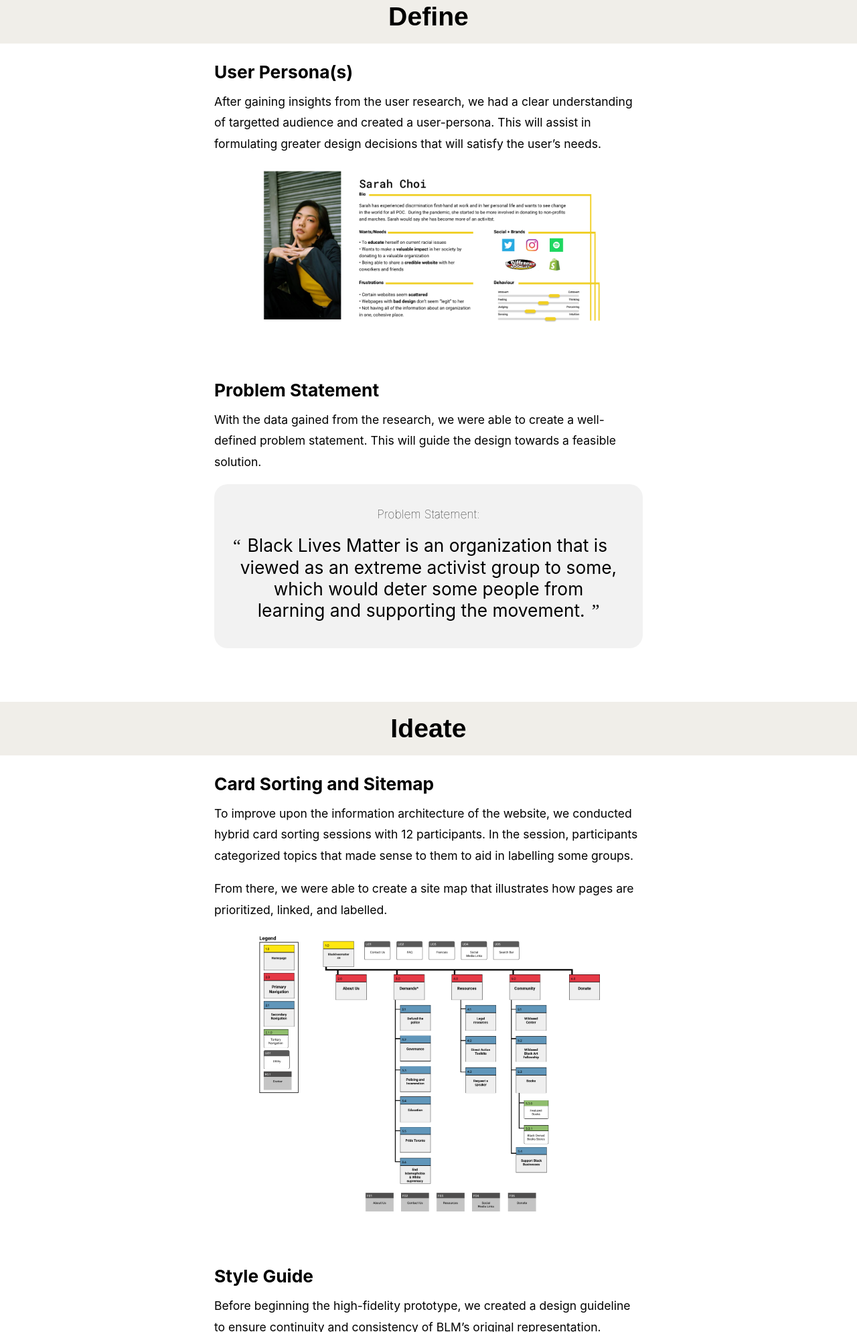
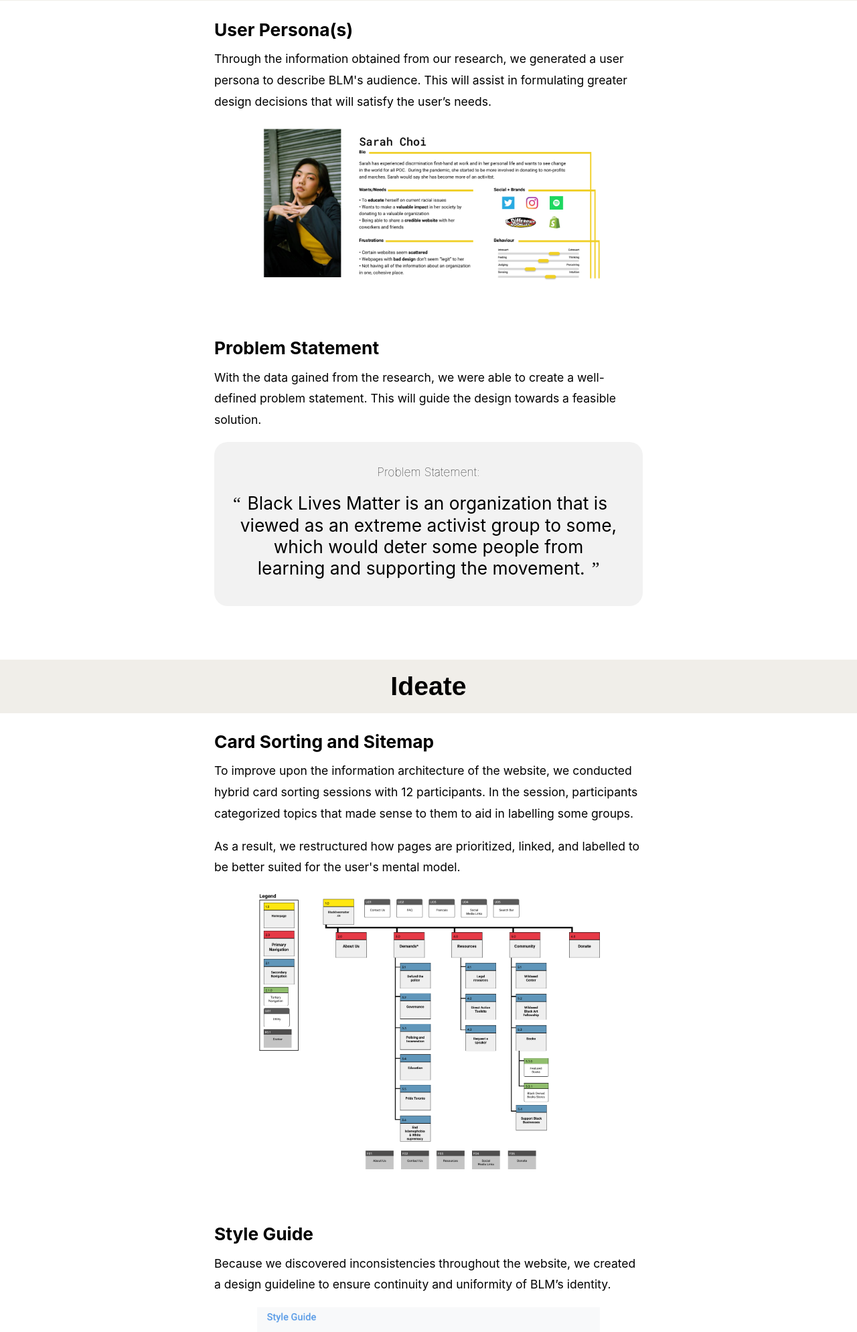
Before and after one commit to lisahuele/Portfolio, a plain HTML site: page blm.html in a window 1280 px wide. Shown: the part 4388-6377 px from the top of the page at 67% size. Drawn offline with nearby package versions, Linux system fonts and the light colour scheme.

Commit message:
Updated blm

```diff
--- a/blm.html
+++ b/blm.html
@@ -219,7 +219,7 @@
 
   <div class="content"> <!--Heuristic Evaluation-->
     <h3>Heuristic Evaluation</h3>
-    <p>A heuristic evaluation was completed to reveal insights that can help enhance the website’s usability from early in development. Many layout problems were found such as small texts and inconsistent themes. Bigger problems arose from a usability perspective such as legibility, scattered content, and broken links.</p>
+    <p>By utilizing a heuristic evaluation, we discovered many layout problems such as small texts and inconsistent formatting. More significant issues arose from a usability perspective such as legibility, scattered content, and broken links.</p>
     <div class="imageContent">
       <a href="BLM_images/Heuristic Evaluation.png" data-lightbox="image-3" data-title="Heuristic Evaluation">
         <img src="BLM_images/Heuristic Evaluation.png" alt="Heuristic Evaluation">
@@ -236,7 +236,7 @@
 
   <div class="content"> <!--User Persona-->
     <h3>User Persona(s)</h3>
-    <p>After gaining insights from the user research, we had a clear understanding of targetted audience and created a user-persona. This will assist in formulating greater design decisions that will satisfy the user’s needs.</p>
+    <p>Through the information obtained from our research, we generated a user persona to describe BLM's audience. This will assist in formulating greater design decisions that will satisfy the user’s needs.</p>
 
     <div class="imageContent">
       <a href="BLM_images/UserPersona.png" data-lightbox="image-4" data-title="User Persona">
@@ -264,7 +264,7 @@
   <div class="content"> <!--Card sorting and sitemap-->
     <h3>Card Sorting and Sitemap</h3>
     <p>To improve upon the information architecture of the website, we conducted hybrid card sorting sessions with 12 participants. In the session, participants categorized topics that made sense to them to aid in labelling some groups.</p>
-    <p>From there, we were able to create a site map that illustrates how pages are prioritized, linked, and labelled.</p>
+    <p>As a result, we restructured how pages are prioritized, linked, and labelled to be better suited for the user's mental model.</p>
 
     <div class="imageContent">
       <a href="BLM_images/Sitemap.png" data-lightbox="image-5" data-title="Sitemap">
@@ -275,7 +275,7 @@
 
   <div class="content"> <!--Style Guide-->
     <h3>Style Guide</h3>
-    <p>Before beginning the high-fidelity prototype, we created a design guideline to ensure continuity and consistency of BLM’s original representation.</p>
+    <p>Because we discovered inconsistencies throughout the website, we created a design guideline to ensure continuity and uniformity of BLM’s identity.</p>
     <div class="imageContent">
       <a href="BLM_images/Style Guide.png" data-lightbox="image-6" data-title="BLM Style Guide">
        <img src="BLM_images/Style Guide.png" alt="Style Guide">
```
